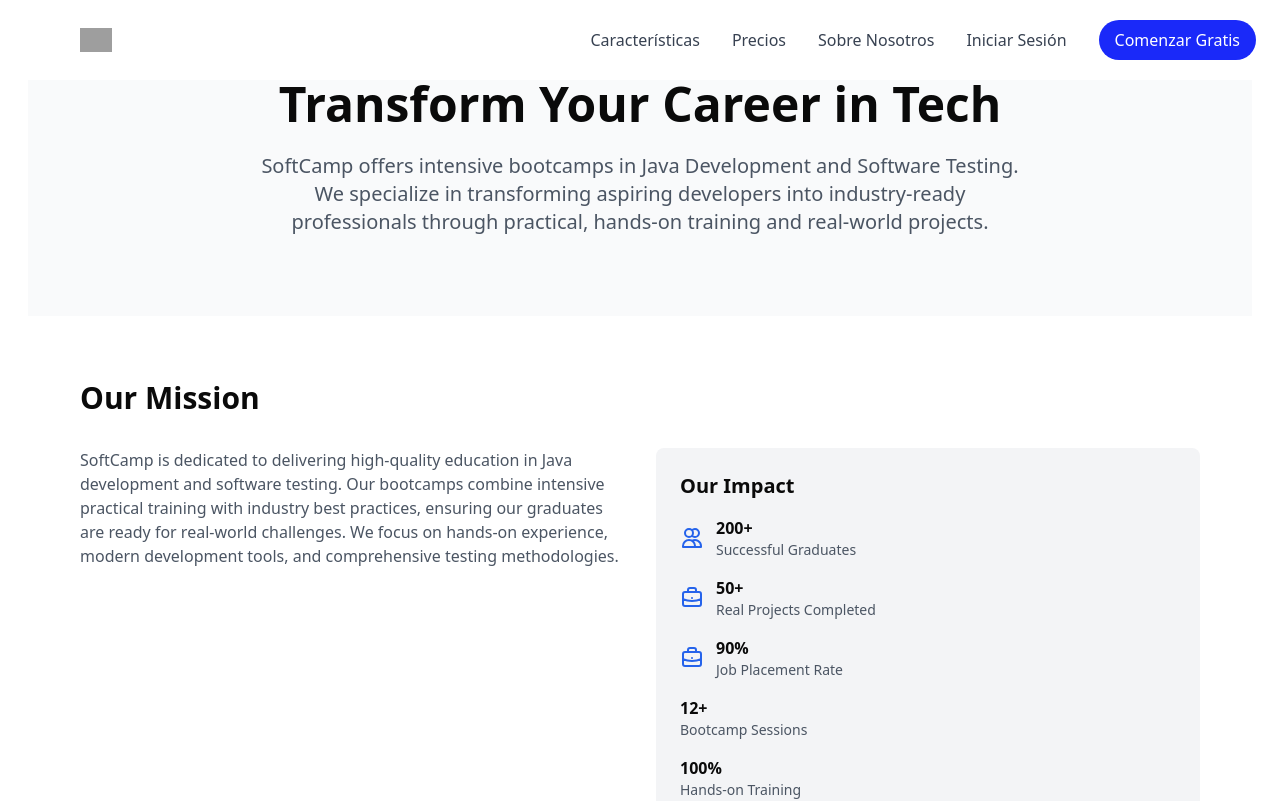
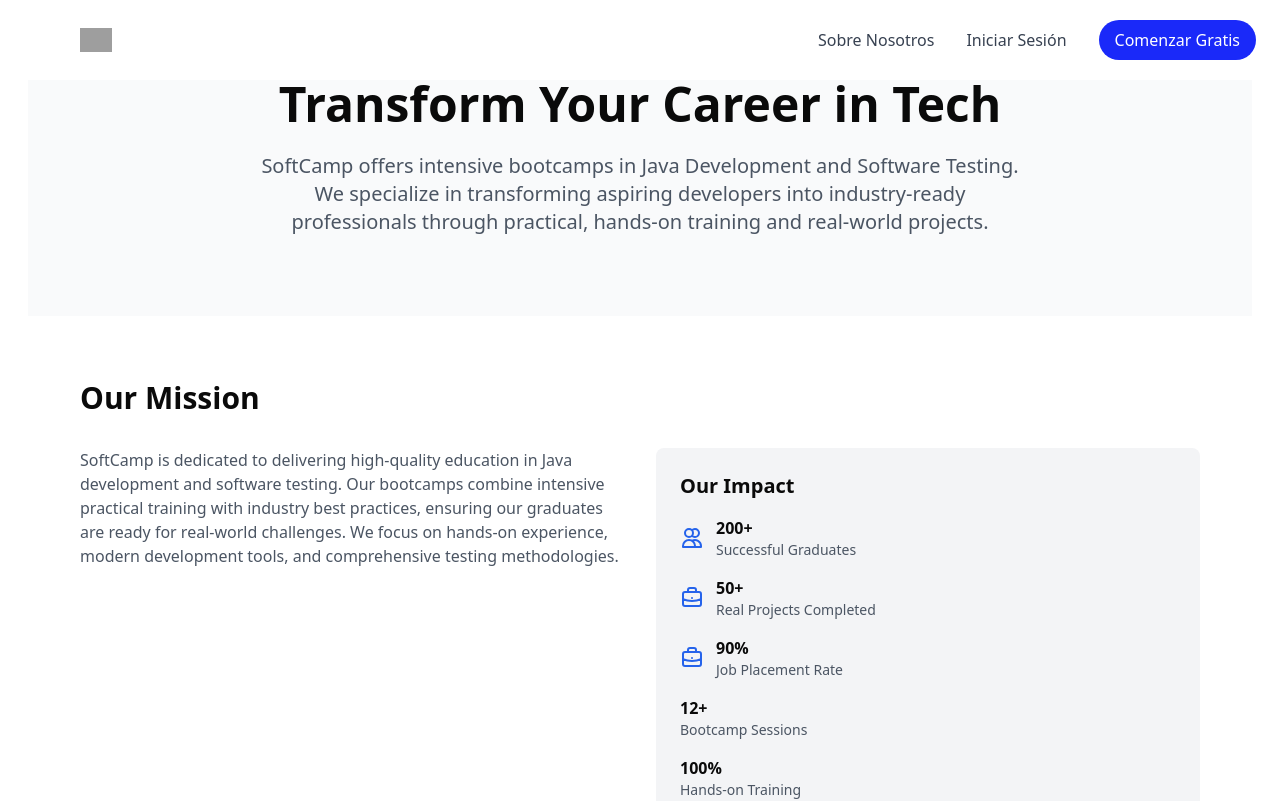
Before and after one commit to Globodain/2024-1-HR01-KA121-VET-000212716, a Next.js app: page /about-us in a window 1280 px wide. Shown: the top 801 px of the page. Built offline with nearby package versions, Linux system fonts and the light colour scheme; grey boxes are pictures that could not be loaded.

Commit message:
Refactor Marquee component for improved layout and clone set; update Navbar link to point to About Us page

```diff
--- a/components/Marquee.tsx
+++ b/components/Marquee.tsx
@@ -32,29 +32,27 @@
         <div className="relative w-full max-w-[1800px] mx-auto overflow-hidden">
           <div className="flex">
             {/* First set of logos */}
-            <div className="flex animate-marquee gap-24 items-center min-w-full">
+            <div className="flex animate-marquee">
               {partners.map((partner) => (
+                <div key={partner.name} className="w-[200px] flex items-center justify-center mx-2">
                   <img
-                  key={partner.name}
-                  className="h-16 w-auto object-contain transition-transform duration-300 hover:scale-110 flex-shrink-0"
+                    className="h-16 w-auto object-contain transition-transform duration-300 hover:scale-110"
                     src={partner.logo}
                     alt={partner.name}
                   />
+                </div>
               ))}
             </div>
-            {/* Clone the first set immediately after for seamless loop */}
-            <div
-              className="flex animate-marquee gap-24 items-center min-w-full"
-              aria-hidden="true"
-              style={{ animationDelay: '-15s' }} // Half of the animation duration
-            >
+            {/* Clone set */}
+            <div className="flex animate-marquee">
               {partners.map((partner) => (
+                <div key={partner.name} className="w-[200px] flex items-center justify-center mx-4">
                   <img
-                  key={partner.name}
-                  className="h-16 w-auto object-contain transition-transform duration-300 hover:scale-110 flex-shrink-0"
+                    className="h-16 w-auto object-contain transition-transform duration-300 hover:scale-110"
                     src={partner.logo}
                     alt={partner.name}
                   />
+                </div>
               ))}
             </div>
           </div>
--- a/components/Navbar.tsx
+++ b/components/Navbar.tsx
@@ -22,13 +22,7 @@
 
           {/* Desktop menu */}
           <div className="hidden md:flex items-center space-x-8">
-            <Link href="/features" className="text-gray-700 hover:text-primary">
-              Características
-            </Link>
-            <Link href="/pricing" className="text-gray-700 hover:text-primary">
-              Precios
-            </Link>
-            <Link href="/about" className="text-gray-700 hover:text-primary">
+            <Link href="/about-us" className="text-gray-700 hover:text-primary">
               Sobre Nosotros
             </Link>
             <Link
```
Lines whose indentation alone changed are shown as unchanged.
